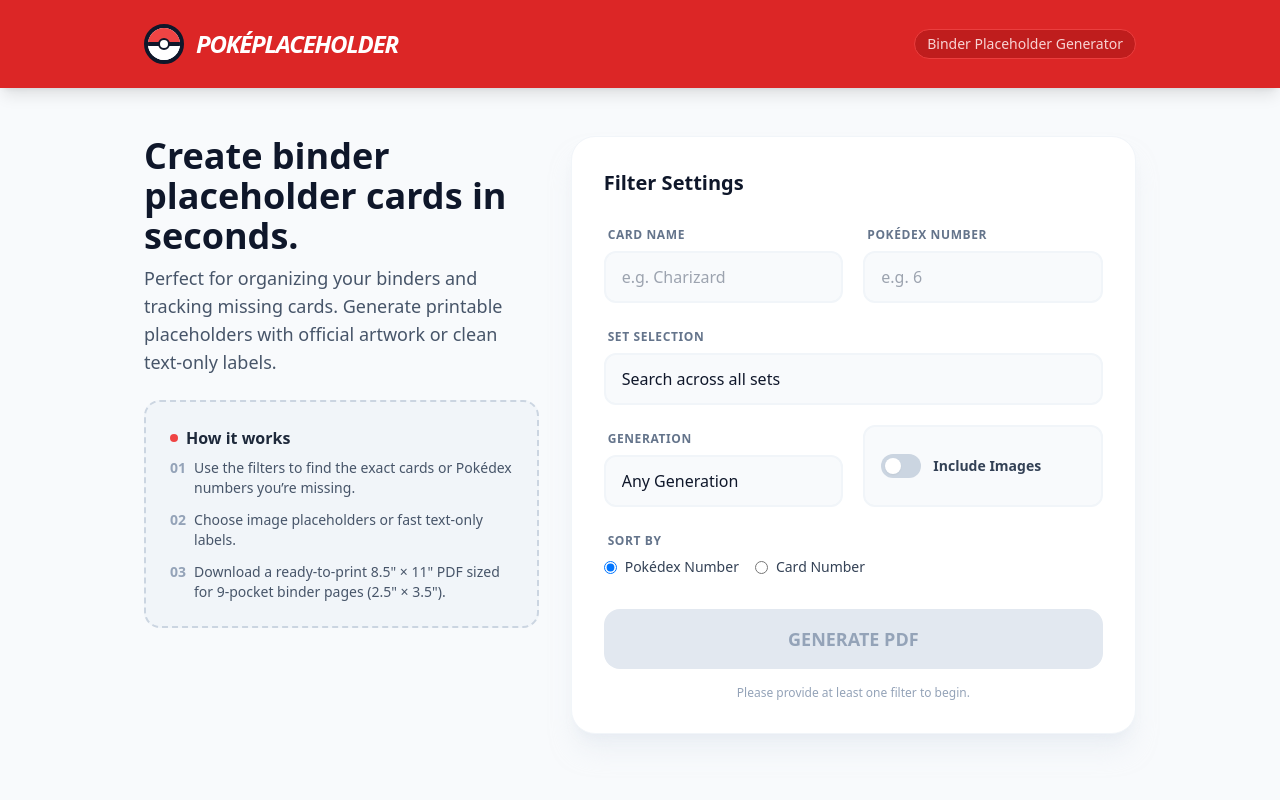
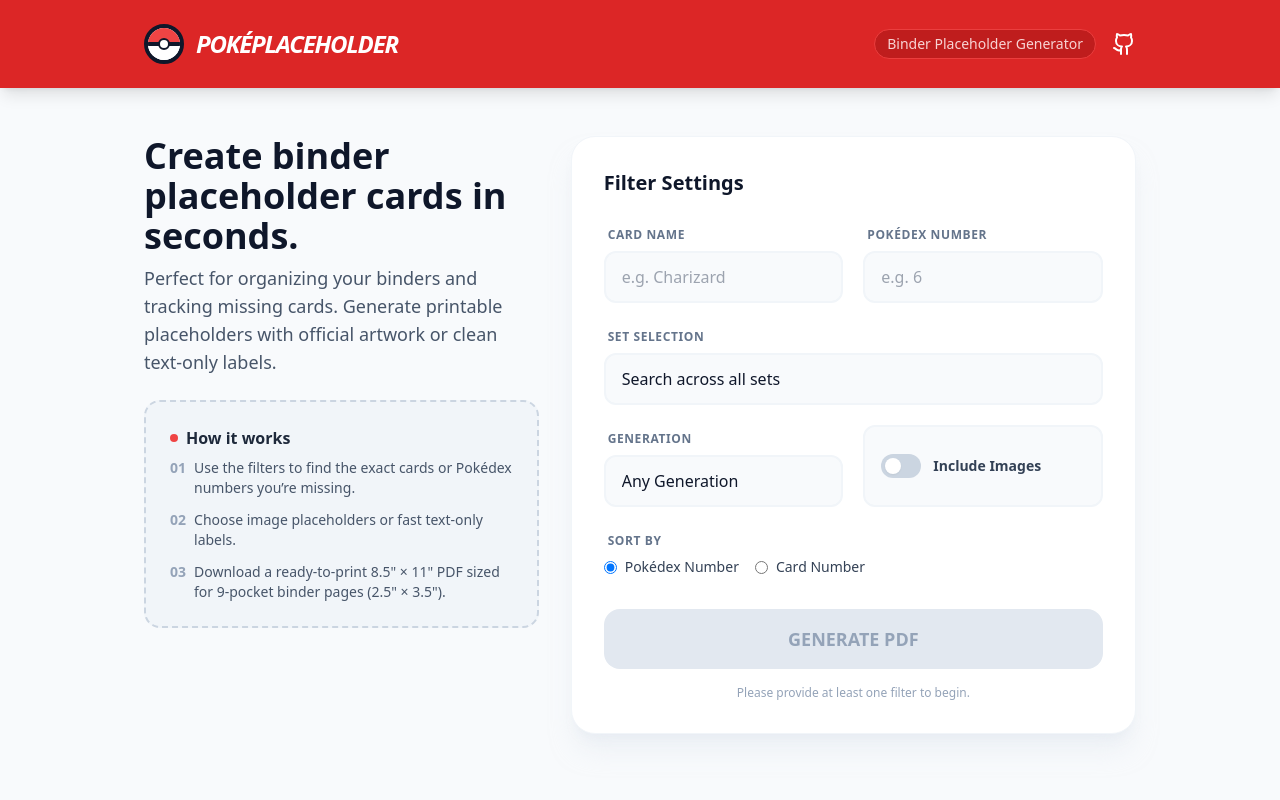
Before and after one commit to shermaza/pokeplaceholder.com, a React (Create React App) app: page / in a window 1280 px wide. Shown: the top 800 px of the page. Built offline with nearby package versions, Linux system fonts and the light colour scheme; the HTML template or start-up script is replaced by a standard one.

Commit message:
Add link to GitHub

```diff
--- a/src/components/Header.js
+++ b/src/components/Header.js
@@ -13,8 +13,22 @@
           </div>
           <h1 className="text-xl md:text-2xl font-black tracking-tighter italic whitespace-nowrap">POKÉPLACEHOLDER</h1>
         </div>
-        <div className="text-[10px] md:text-sm font-medium opacity-80 bg-red-700 px-3 py-1 rounded-full border border-red-500 whitespace-nowrap ml-4">
-          Binder Placeholder Generator
+        <div className="flex items-center space-x-4">
+          <div className="hidden md:block text-sm font-medium opacity-80 bg-red-700 px-3 py-1 rounded-full border border-red-500 whitespace-nowrap">
+            Binder Placeholder Generator
+          </div>
+          <a
+            href="https://github.com/shermaza/pokeplaceholder.com"
+            target="_blank"
+            rel="noopener noreferrer"
+            className="text-white hover:text-red-200 transition-colors"
+            aria-label="GitHub Repository"
+          >
+            <svg xmlns="http://www.w3.org/2000/svg" width="24" height="24" viewBox="0 0 24 24" fill="none" stroke="currentColor" strokeWidth="2" strokeLinecap="round" strokeLinejoin="round">
+              <path d="M15 22v-4a4.8 4.8 0 0 0-1-3.5c3 0 6-2 6-5.5.08-1.25-.27-2.48-1-3.5.28-1.15.28-2.35 0-3.5 0 0-1 0-3 1.5-2.64-.5-5.36-.5-8 0C6 2 5 2 5 2c-.3 1.15-.3 2.35 0 3.5A5.403 5.403 0 0 0 4 9c0 3.5 3 5.5 6 5.5-.39.49-.68 1.05-.85 1.65-.17.6-.22 1.23-.15 1.85v4" />
+              <path d="M9 18c-4.51 2-5-2-7-2" />
+            </svg>
+          </a>
         </div>
       </div>
     </header>
```
